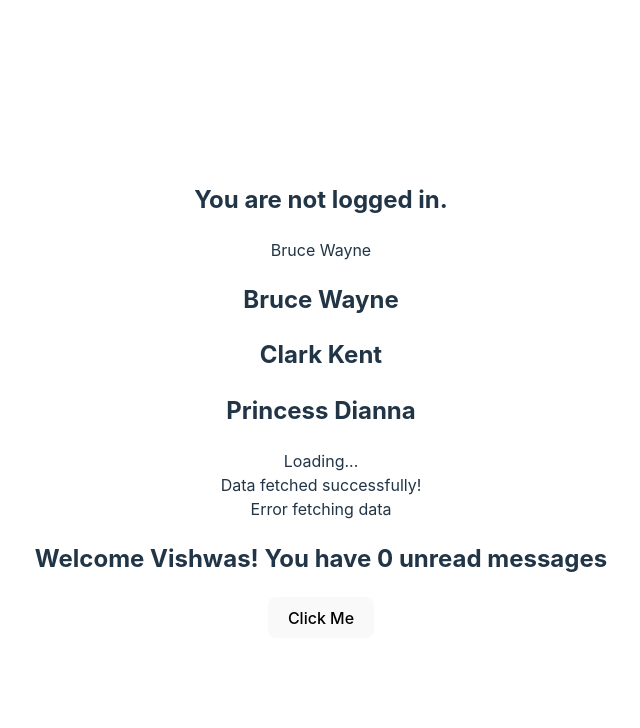
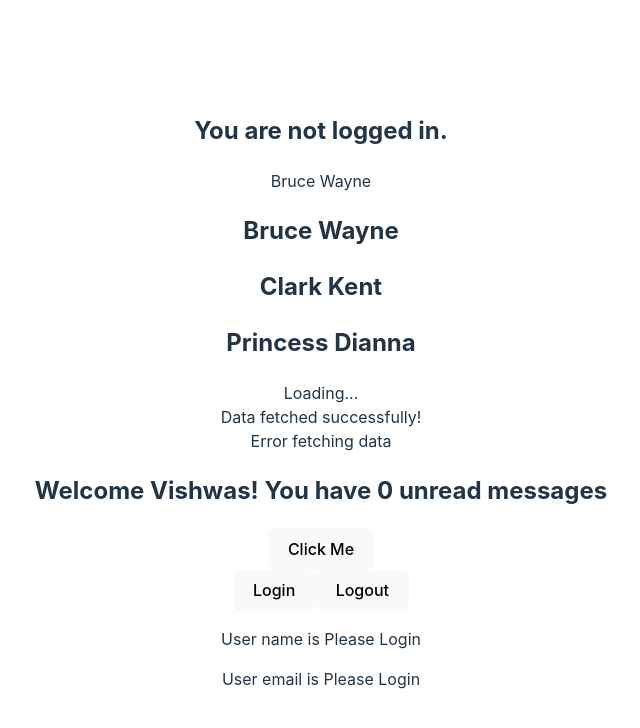
Before and after one commit to rajeshbasnet/react-typescript-basics, a React (Vite) app: page / in a window 1280 px wide. Shown: the top 728 px of the page, without its empty margins (319-959 px from the left). Built offline with nearby package versions, Linux system fonts and the light colour scheme.

Commit message:
React useState types

```diff
--- a/src/App.tsx
+++ b/src/App.tsx
@@ -6,6 +6,7 @@ import { Oscar } from "./components/Oscar";
 import { Person } from "./components/Person";
 import { PersonList } from "./components/PersonList";
 import { Status } from "./components/Status";
+import { User } from "./components/User";
 
 enum StatusEnum {
   LOADING = "loading",
@@ -54,6 +55,7 @@ function App() {
 
       {/**Event Props **/}
       <Button handleClick={logMessage} />
+      <User />
     </>
   );
 }
--- /dev/null
+++ b/src/components/User.tsx
@@ -0,0 +1,35 @@
+import { useState } from "react";
+
+type AuthUser = {
+  name: string;
+  email: string;
+};
+
+export const User = () => {
+  const [user, setUser] = useState<AuthUser | null>(null);
+
+  const handleLogin = (event: React.MouseEvent<HTMLButtonElement>) => {
+    console.log(event.currentTarget.classList);
+
+    setUser((prev) => ({
+      ...prev,
+      name: "Rajesh",
+      email: "Basnet",
+    }));
+  };
+
+  const handleLogout = () => {
+    setUser(null);
+  };
+
+  return (
+    <div>
+      <button className="login" onClick={handleLogin}>
+        Login
+      </button>
+      <button onClick={handleLogout}>Logout</button>
+      <p>User name is {user?.name || "Please Login"}</p>
+      <p>User email is {user?.email || "Please Login"}</p>
+    </div>
+  );
+};
```
